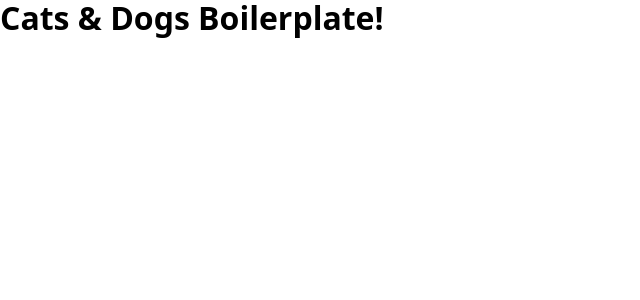
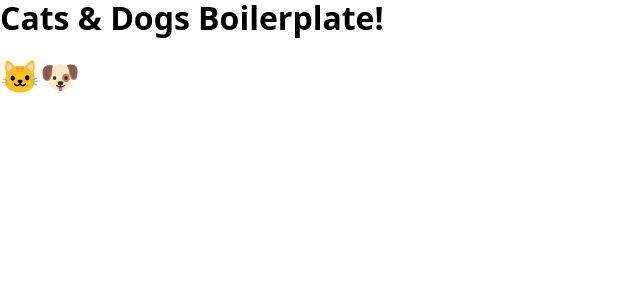
Before and after one commit to davepeck/cats-and-dogs-grid, a React (Vite) app: page / in a window 1280 px wide. Shown: the top 300 px of the page, without its empty margins (0-640 px from the left). Built offline with nearby package versions, Linux system fonts and the light colour scheme.

Commit message:
Add a cat and a dog, of course.

```diff
--- a/src/app.tsx
+++ b/src/app.tsx
@@ -1 +1,6 @@
-export const App: React.FC = () => <h1>Cats &amp; Dogs Boilerplate!</h1>;
+export const App: React.FC = () => (
+  <div>
+    <h1>Cats &amp; Dogs Boilerplate!</h1>
+    <h1>🐱🐶</h1>
+  </div>
+);
```
